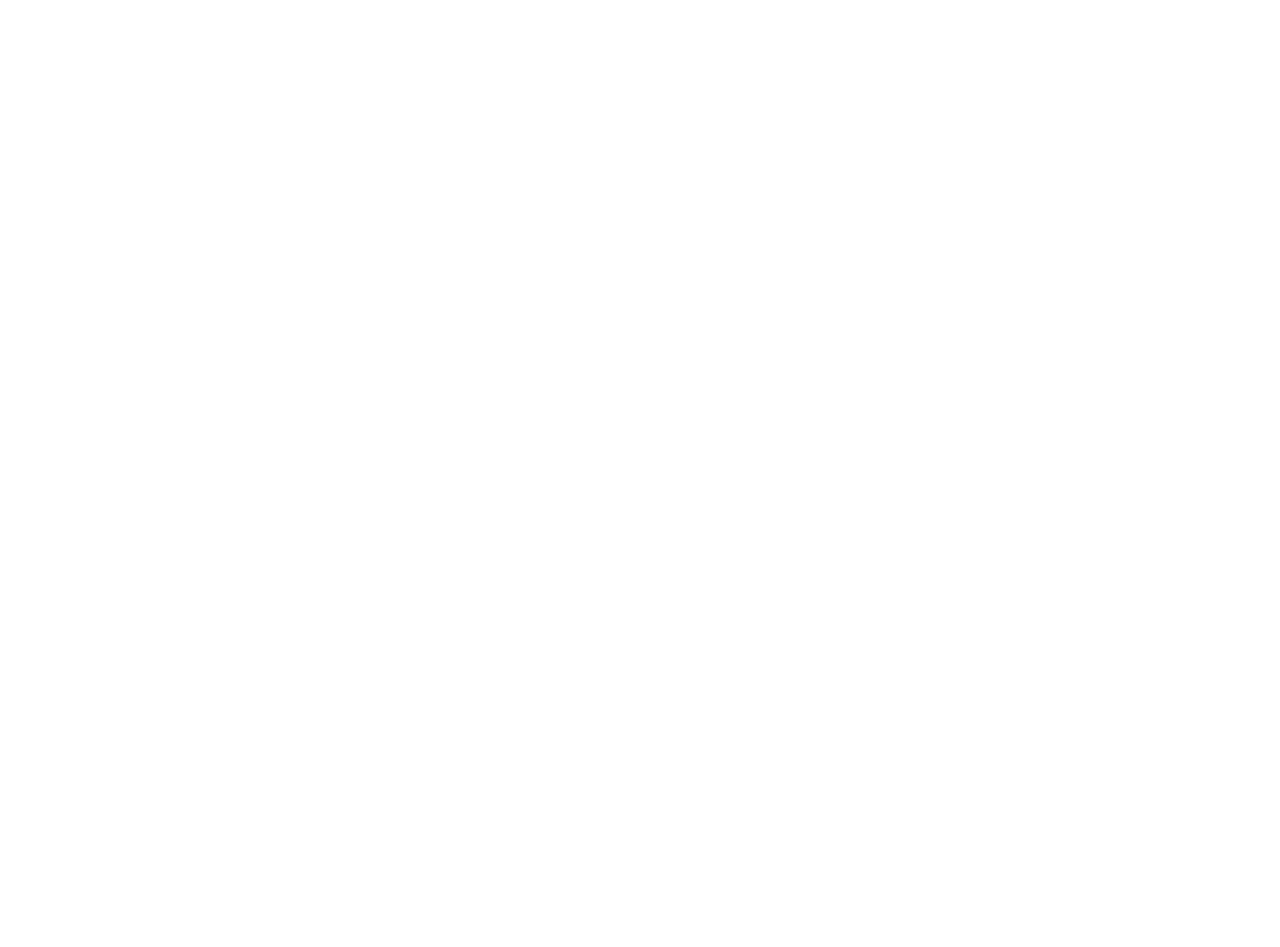
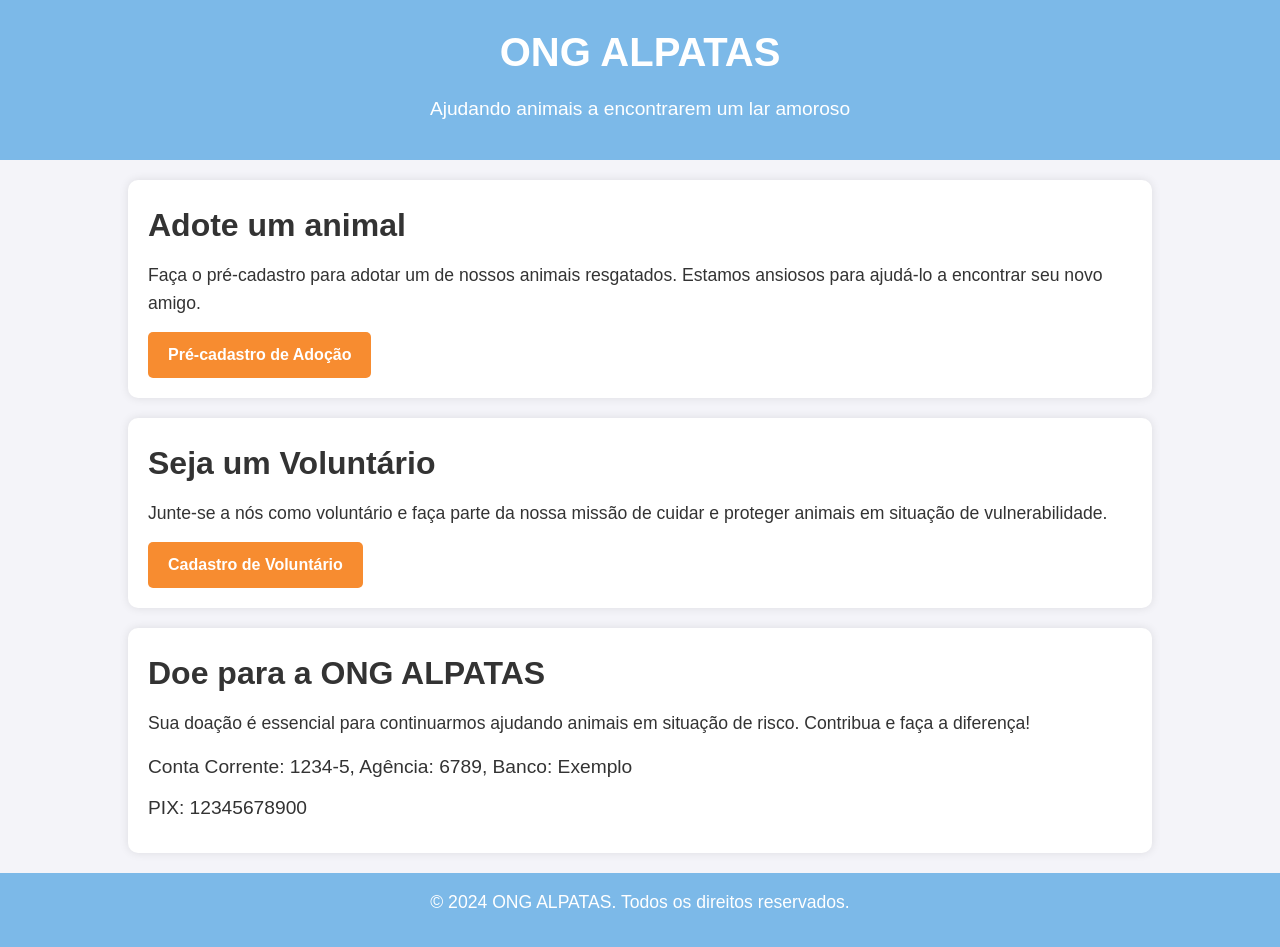
Before and after one commit to wisnieskii/ALPATAS, a plain HTML site: page index.html in a window 1280 px wide. Before the commit the page ends 800 px from the top, so only its background shows below. Drawn offline with Linux system fonts and the light colour scheme.

Commit message:
first commit

```diff
--- a/index.html
+++ b/index.html
@@ -1,11 +1,40 @@
 <!DOCTYPE html>
-<html lang="en">
+<html lang="pt-br">
 <head>
     <meta charset="UTF-8">
     <meta name="viewport" content="width=device-width, initial-scale=1.0">
-    <title>Document</title>
+    <title>ONG ALPATAS</title>
+    <link rel="stylesheet" href="styles.css">
 </head>
 <body>
+    <header>
+        <h1>ONG ALPATAS</h1>
+        <p>Ajudando animais a encontrarem um lar amoroso</p>
+    </header>
 
+    <section id="adocao">
+        <h2>Adote um animal</h2>
+        <p>Faça o pré-cadastro para adotar um de nossos animais resgatados. Estamos ansiosos para ajudá-lo a encontrar seu novo amigo.</p>
+        <a href="https://forms.gle/seu-formulario-adocao" class="button">Pré-cadastro de Adoção</a>
+    </section>
+
+    <section id="voluntariado">
+        <h2>Seja um Voluntário</h2>
+        <p>Junte-se a nós como voluntário e faça parte da nossa missão de cuidar e proteger animais em situação de vulnerabilidade.</p>
+        <a href="https://forms.gle/seu-formulario-voluntariado" class="button">Cadastro de Voluntário</a>
+    </section>
+
+    <section id="doacao">
+        <h2>Doe para a ONG ALPATAS</h2>
+        <p>Sua doação é essencial para continuarmos ajudando animais em situação de risco. Contribua e faça a diferença!</p>
+        <ul>
+            <li>Conta Corrente: 1234-5, Agência: 6789, Banco: Exemplo</li>
+            <li>PIX: 12345678900</li>
+        </ul>
+    </section>
+
+    <footer>
+        <p>© 2024 ONG ALPATAS. Todos os direitos reservados.</p>
+    </footer>
 </body>
 </html>
--- /dev/null
+++ b/styles.css
@@ -0,0 +1,80 @@
+* {
+    margin: 0;
+    padding: 0;
+    box-sizing: border-box;
+}
+
+body {
+    font-family: Arial, sans-serif;
+    background-color: #f4f4f9;
+    color: #333;
+    line-height: 1.6;
+}
+
+header {
+    background-color: #7cb9e8;
+    color: white;
+    text-align: center;
+    padding: 20px 0;
+}
+
+header h1 {
+    font-size: 2.5em;
+    margin-bottom: 10px;
+}
+
+header p {
+    font-size: 1.2em;
+}
+
+section {
+    margin: 20px auto;
+    padding: 20px;
+    width: 80%;
+    background-color: white;
+    border-radius: 10px;
+    box-shadow: 0 0 10px rgba(0, 0, 0, 0.1);
+}
+
+h2 {
+    font-size: 2em;
+    margin-bottom: 10px;
+    color: #333;
+}
+
+p {
+    font-size: 1.1em;
+    margin-bottom: 15px;
+}
+
+.button {
+    display: inline-block;
+    padding: 10px 20px;
+    background-color: #f78c30;
+    color: white;
+    border-radius: 5px;
+    text-decoration: none;
+    font-weight: bold;
+    transition: background-color 0.3s ease;
+}
+
+.button:hover {
+    background-color: #d97725;
+}
+
+ul {
+    list-style-type: none;
+}
+
+ul li {
+    font-size: 1.2em;
+    margin-bottom: 10px;
+}
+
+footer {
+    background-color: #7cb9e8;
+    color: white;
+    text-align: center;
+    padding: 15px 0;
+    margin-top: 20px;
+}
```
